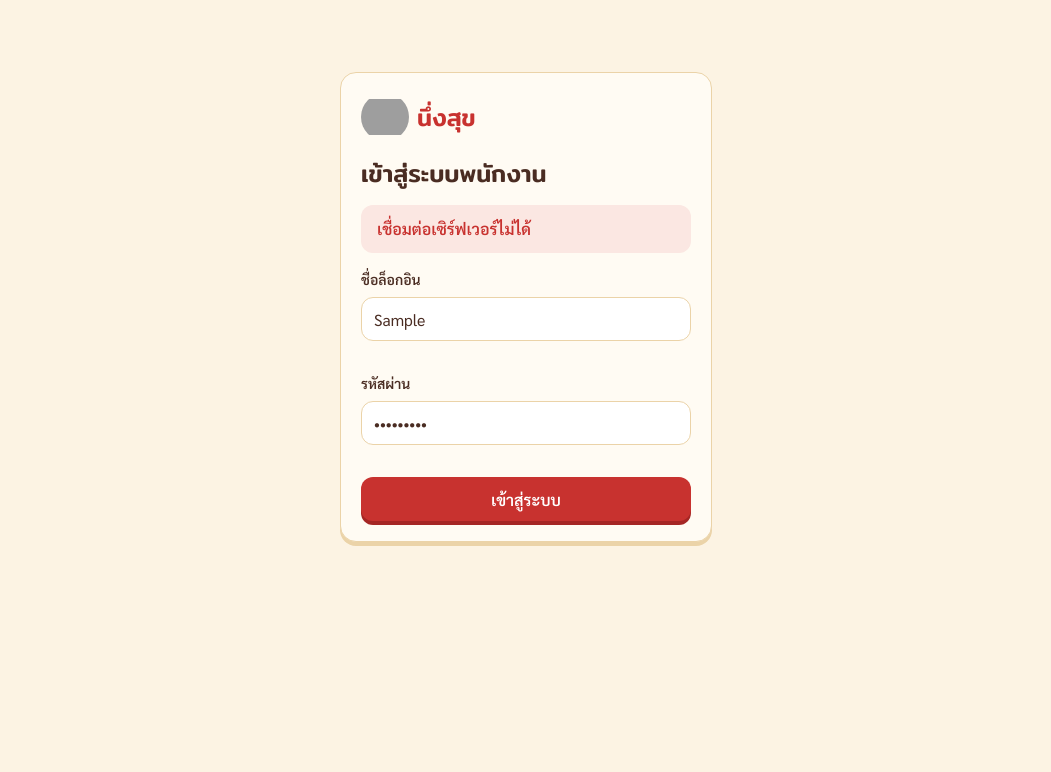
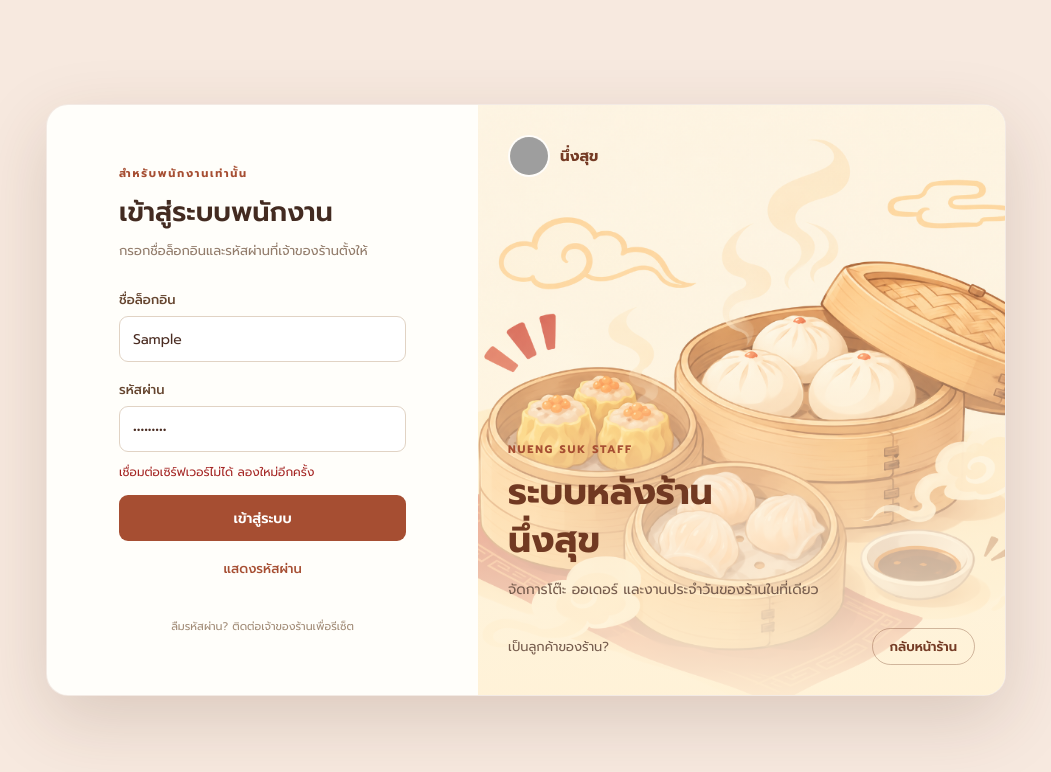
Before and after one commit to F4cess662/Project-CSI400-DimSum, a website: page public/admin/login.html in a window 1280 px wide. Both pictures are taken after typing "Sample", "Sample123" into the empty fields and a click on the button "เข้าสู่ระบบ". Shown: the whole page, without its empty margins (114-1165 px from the left). Drawn offline with Linux system fonts and the light colour scheme; no server answers; grey boxes are pictures that could not be loaded.

Commit message:
แก้ไขหน้า login ของพนักงาน ตาม feedback (phase1)

```diff
--- a/public/admin/login.html
+++ b/public/admin/login.html
@@ -1,38 +1,88 @@
 <!doctype html>
-<!-- หน้าล็อกอินชั่วคราว (ทำไว้ให้ทีมใช้ทดสอบได้ก่อน) — คนที่ 2 แก้ทับไฟล์นี้ได้เลยตอนทำเฟส 1 -->
+<!-- หน้าล็อกอินพนักงาน (คนที่ 2 · แก้ตาม Feedback เฟส 1)
+     ใช้ CSS ของหน้า member (loginMember.css) ซ้ำ ไม่แก้ไฟล์นั้น · ฟอร์มอยู่ซ้าย แบรนด์อยู่ขวา เพื่อให้ต่างจากหน้า member -->
 <html lang="th">
 <head>
   <meta charset="utf-8">
   <meta name="viewport" content="width=device-width, initial-scale=1">
   <title>เข้าสู่ระบบพนักงาน · นึ่งสุข</title>
-  <link rel="stylesheet" href="/assets/css/style.css">
+  <link rel="stylesheet" href="/assets/css/loginMember.css">
+  <link href="https://fonts.googleapis.com/css2?family=Prompt:wght@300;400;500;600;700&display=swap" rel="stylesheet">
 </head>
-<body>
-  <div class="container" style="max-width:420px;margin-top:48px">
-    <div class="card stack">
-      <a class="logo" href="/"><span class="logo-mark logo-img"><img src="/assets/img/logo_rantimsum.png" alt="นึ่งสุข"></span><span class="logo-text">นึ่งสุข</span></a>
-      <h2>เข้าสู่ระบบพนักงาน</h2>
-      <div class="alert alert-bad hidden" id="err"></div>
-      <form id="form" class="stack">
-        <div class="field"><label>ชื่อล็อกอิน</label><input class="input" name="username" autocomplete="username" required></div>
-        <div class="field"><label>รหัสผ่าน</label><input class="input" type="password" name="password" autocomplete="current-password" required></div>
-        <button class="btn btn-block" type="submit">เข้าสู่ระบบ</button>
-      </form>
-    </div>
-  </div>
+<body class="auth-page">
+  <main class="login-container">
+    <!-- register-card = ให้จอเล็ก (< 700px) แสดงรูปแบรนด์ก่อนฟอร์ม -->
+    <section class="auth-card register-card">
+
+      <!-- ซ้าย: ฟอร์ม -->
+      <section class="auth-form-panel">
+        <form class="auth-form" id="form">
+          <p class="form-eyebrow">สำหรับพนักงานเท่านั้น</p>
+          <h2>เข้าสู่ระบบพนักงาน</h2>
+          <p class="subtitle">กรอกชื่อล็อกอินและรหัสผ่านที่เจ้าของร้านตั้งให้</p>
+
+          <label for="username">ชื่อล็อกอิน</label>
+          <input id="username" name="username" autocomplete="username" placeholder="เช่น somchai" required>
+
+          <label for="pw">รหัสผ่าน</label>
+          <input id="pw" type="password" name="password" autocomplete="current-password" placeholder="กรอกรหัสผ่าน" required>
+
+          <p class="form-message" id="err" role="alert"></p>
+          <button type="submit" id="submitBtn">เข้าสู่ระบบ</button>
+          <button class="text-button" type="button" id="togglePw">แสดงรหัสผ่าน</button>
+
+          <p class="auth-footer">ลืมรหัสผ่าน? ติดต่อเจ้าของร้านเพื่อรีเซ็ต</p>
+        </form>
+      </section>
+
+      <!-- ขวา: แบรนด์ -->
+      <aside class="auth-visual">
+        <a class="auth-home" href="/" aria-label="กลับหน้าร้าน">
+          <img src="/assets/img/logo_rantimsum.png" alt="">
+          <span>นึ่งสุข</span>
+        </a>
+        <div class="visual-copy">
+          <p class="visual-eyebrow">NUENG SUK STAFF</p>
+          <h1>ระบบหลังร้าน<br>นึ่งสุข</h1>
+          <p>จัดการโต๊ะ ออเดอร์ และงานประจำวันของร้านในที่เดียว</p>
+        </div>
+        <div class="visual-action">
+          <span>เป็นลูกค้าของร้าน?</span>
+          <a href="/">กลับหน้าร้าน</a>
+        </div>
+      </aside>
+
+    </section>
+  </main>
+
   <script src="/assets/js/api.js"></script>
   <script src="/assets/js/layout.js"></script>
   <script>
+    // ปุ่มแสดง/ซ่อนรหัสผ่าน
+    document.getElementById('togglePw').onclick = (e) => {
+      const pw = document.getElementById('pw');
+      const show = pw.type === 'password';
+      pw.type = show ? 'text' : 'password';
+      e.target.textContent = show ? 'ซ่อนรหัสผ่าน' : 'แสดงรหัสผ่าน';
+    };
+
+    // ล็อกอิน (ตรรกะเดิม) — Enter ส่งได้จาก <form>
     document.getElementById('form').onsubmit = async (e) => {
       e.preventDefault();
       const f = new FormData(e.target);
       const err = document.getElementById('err');
+      const btn = document.getElementById('submitBtn');
+      err.textContent = '';
+      btn.disabled = true;
+      btn.textContent = 'กำลังเข้าสู่ระบบ...';
       try {
         const user = await api.post('auth', { action: 'login', username: f.get('username'), password: f.get('password') });
         location.href = '/admin/' + (HOME_BY_ROLE[user.role_code] || 'dashboard.html');
       } catch (ex) {
-        err.textContent = ex.message;
-        err.classList.remove('hidden');
+        // เชื่อมต่อไม่ได้ → ข้อความชัดเจน และไม่ล้างช่องกรอก
+        err.textContent = ex.message === 'เชื่อมต่อเซิร์ฟเวอร์ไม่ได้' ? 'เชื่อมต่อเซิร์ฟเวอร์ไม่ได้ ลองใหม่อีกครั้ง' : ex.message;
+        btn.disabled = false;
+        btn.textContent = 'เข้าสู่ระบบ';
       }
     };
   </script>
```
